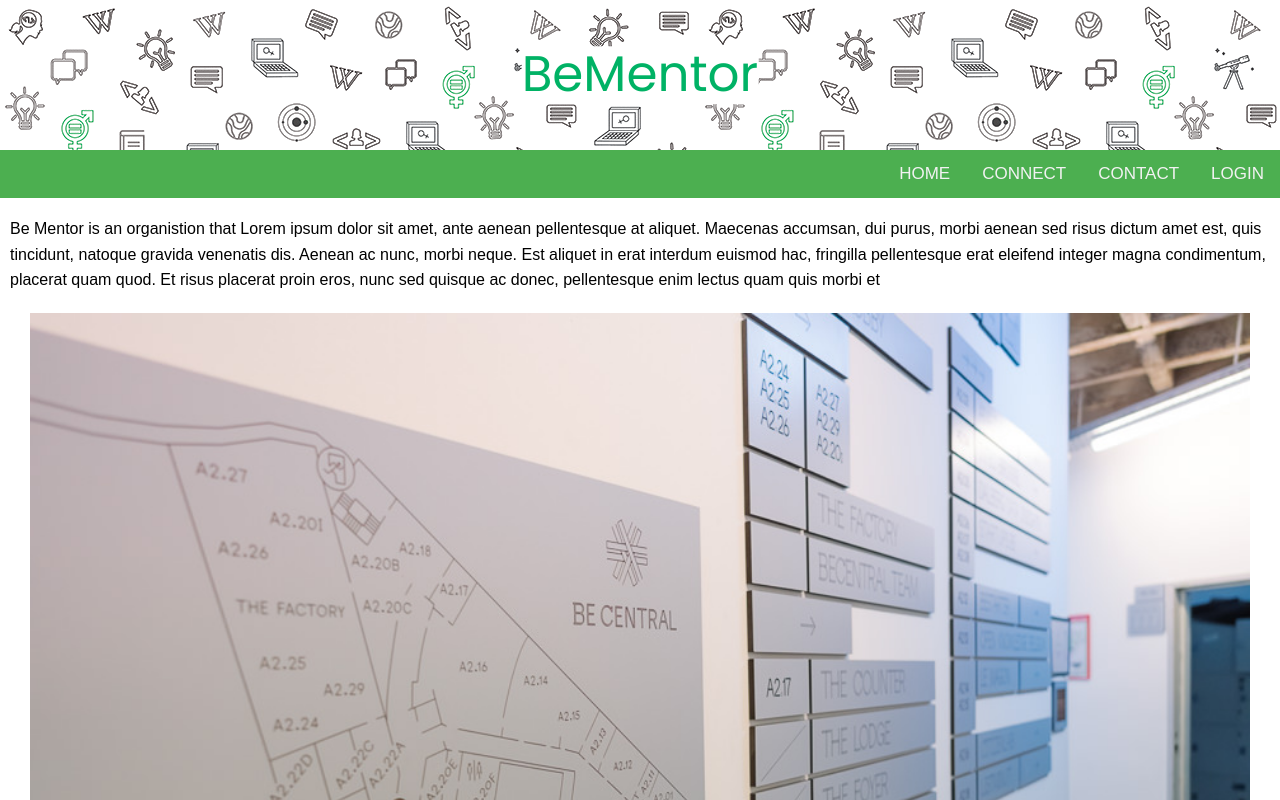
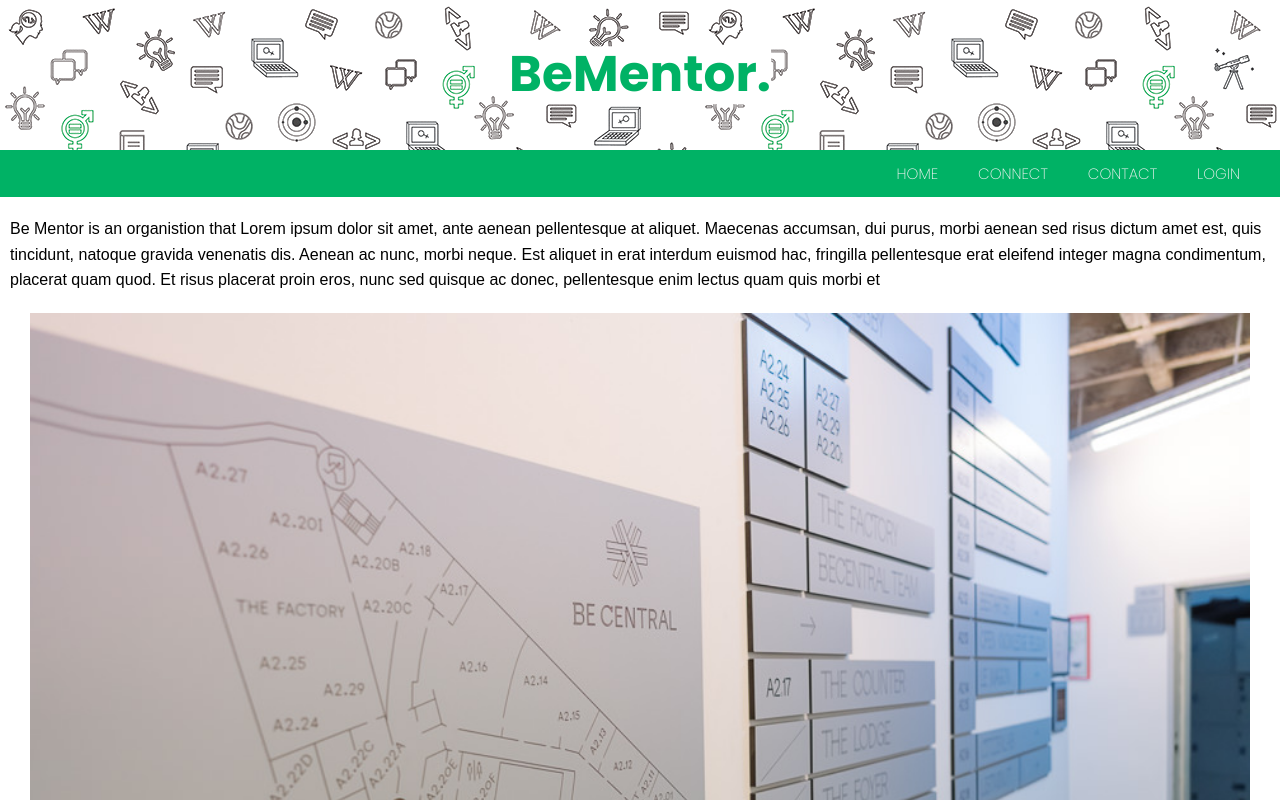
Before and after one commit to HackYourFutureBEHomework/class2-project-bementor-group2, a React (Create React App) app in the folder client/: page / in a window 1280 px wide. Shown: the top 800 px of the page. Built offline with nearby package versions, Linux system fonts and the light colour scheme; no server answers.

Commit message:
minot design changes in css and index.html

```diff
--- a/client/public/index.html
+++ b/client/public/index.html
@@ -2,7 +2,10 @@
 <html lang="en">
   <head>
     <meta charset="utf-8" />
-    <link rel="shortcut icon" href="%PUBLIC_URL%/favicon.ico" />
+    <link
+      rel="shortcut icon"
+      href="../src/assets/images/be_mentor_head_logo.ico"
+    />
     <meta
       name="viewport"
       content="width=device-width, initial-scale=1, shrink-to-fit=no"
@@ -22,9 +25,9 @@
       work correctly both with client-side routing and a non-root public URL.
       Learn how to configure a non-root public URL by running `npm run build`.
     -->
-    <title>React App</title>
+    <title>BeMentor.</title>
     <link
-      href="https://fonts.googleapis.com/css?family=Poppins"
+      href="https://fonts.googleapis.com/css?family=Poppins:thin,extra-light,light,100,200,300,400,500,600,700,800,900,black"
       rel="stylesheet"
     />
     <link
--- a/client/src/assets/css/Header.css
+++ b/client/src/assets/css/Header.css
@@ -20,7 +20,8 @@ main > header {
 
 .topnav {
   overflow: hidden;
-  background-color: #4caf50;
+  background-color: #00b265;
+  padding: 0px 20px;
 }
 
 .topnav a {
@@ -28,18 +29,22 @@ main > header {
   display: block;
   color: #f2f2f2;
   text-align: center;
-  padding: 14px 16px;
+  padding: 15px 20px;
   text-decoration: none;
-  font-size: 17px;
+  font-family: "Poppins", sans-serif;
+  font-size: 15px;
+  font-weight: 200;
 }
 
 .topnav a:hover {
-  background-color: #ddd;
-  color: black;
+  background-color: rgb(255, 255, 255);
+  box-shadow: 9px 4px 8px 0 rgba(0, 0, 0, 0.2), 0 6px 20px 0 rgba(0, 0, 0, 0.3);
+  color: #00b256;
 }
 
 .active {
   background-color: black;
+  padding: 15px;
   color: white;
 }
 
@@ -92,4 +97,5 @@ main > header {
   background-color: white;
   font-size: 50px;
   font-family: "Poppins", sans-serif;
+  font-weight: 700;
 }
--- a/client/src/components/Header.jsx
+++ b/client/src/components/Header.jsx
@@ -11,7 +11,7 @@ class Header extends Component {
     return (
       <header>
         <div className="header_image">
-          <div className="header_title">BeMentor</div>
+          <div className="header_title">BeMentor.</div>
         </div>
         <div className="topnav" id="myTopnav">
           <Link to="/login">LOGIN</Link>
```
Also changed, not shown: 2 other files (tests, documents, lock files or other folders).
